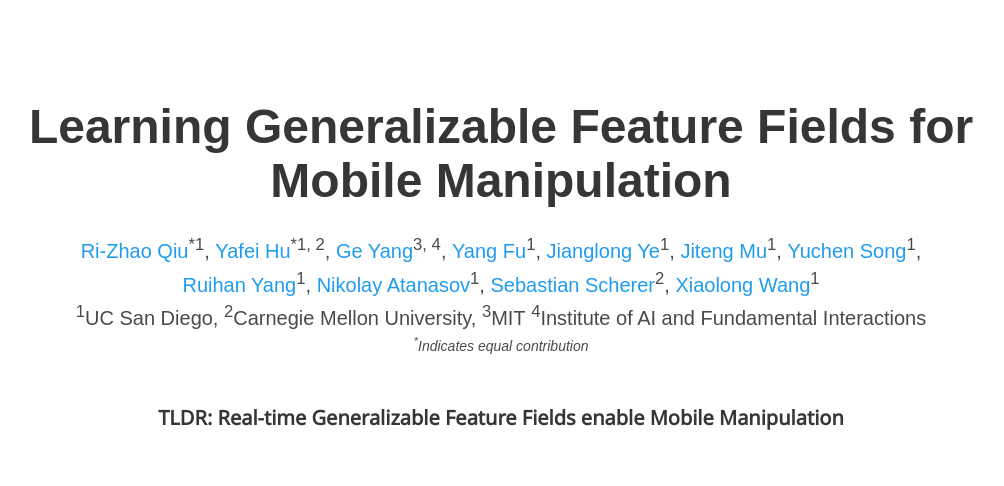
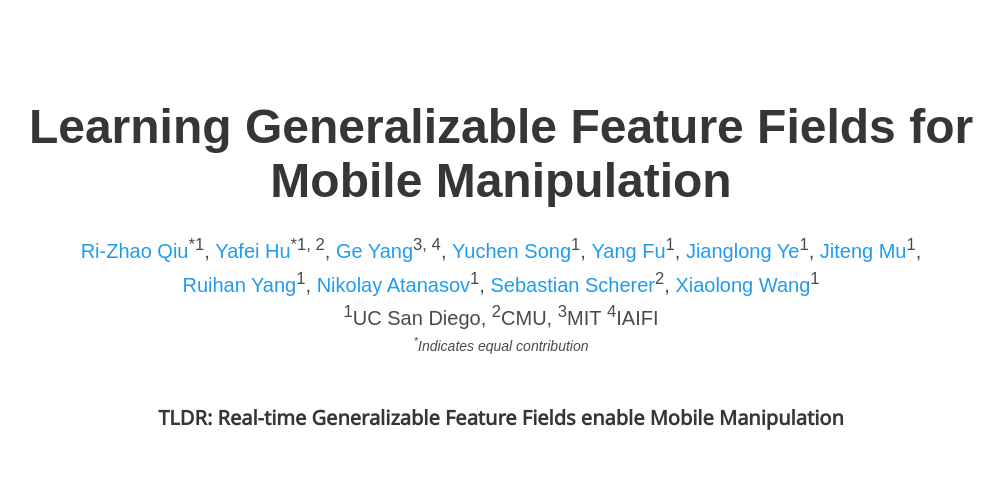
Before and after one commit to geff-b1/geff-b1.github.io, a plain HTML site: page index.html in a window 1280 px wide. Shown: the top 486 px of the page, without its empty margins (139-1143 px from the left). Drawn offline with nearby package versions, Linux system fonts and the light colour scheme; some icons are missing; a web font is replaced by a local one.

Commit message:
update affiliations

```diff
--- a/index.html
+++ b/index.html
@@ -67,6 +67,9 @@
                 <a href="https://www.episodeyang.com/" target="_blank"> Ge Yang</a><sup>3, 4</sup>,
             </span>
             <span class="author-block">
+              <a href="" target="_blank"> Yuchen Song</a><sup>1</sup>,
+            </span>
+            <span class="author-block">
                 <a href="https://oasisyang.github.io/" target="_blank"> Yang Fu</a><sup>1</sup>,
             </span>
             <span class="author-block">
@@ -74,9 +77,6 @@
             </span>
             <span class="author-block">
                 <a href="https://jitengmu.github.io/" target="_blank"> Jiteng Mu</a><sup>1</sup>,
-            </span>
-            <span class="author-block">
-              <a href="" target="_blank"> Yuchen Song</a><sup>1</sup>,
             </span>
             <span class="author-block">
                 <a href="https://rchalyang.github.io/" target="_blank"> Ruihan Yang</a><sup>1</sup>,
@@ -94,9 +94,9 @@
 
           <div class="is-size-5 publication-authors">
             <span class="author-block"><sup>1</sup>UC San Diego,</span>
-            <span class="author-block"><sup>2</sup>Carnegie Mellon University, </span>
+            <span class="author-block"><sup>2</sup>CMU, </span>
             <span class="author-block"><sup>3</sup>MIT</span>
-            <span class="author-block"><sup>4</sup>Institute of AI and Fundamental Interactions</span>
+            <span class="author-block"><sup>4</sup>IAIFI</span>
             <p style="margin-top: -0.25rem" />
             <span class="author-block" style="font-size: 0.7em; font-style: italic;"><sup>*</sup>Indicates equal contribution</span>
         </div>
```
